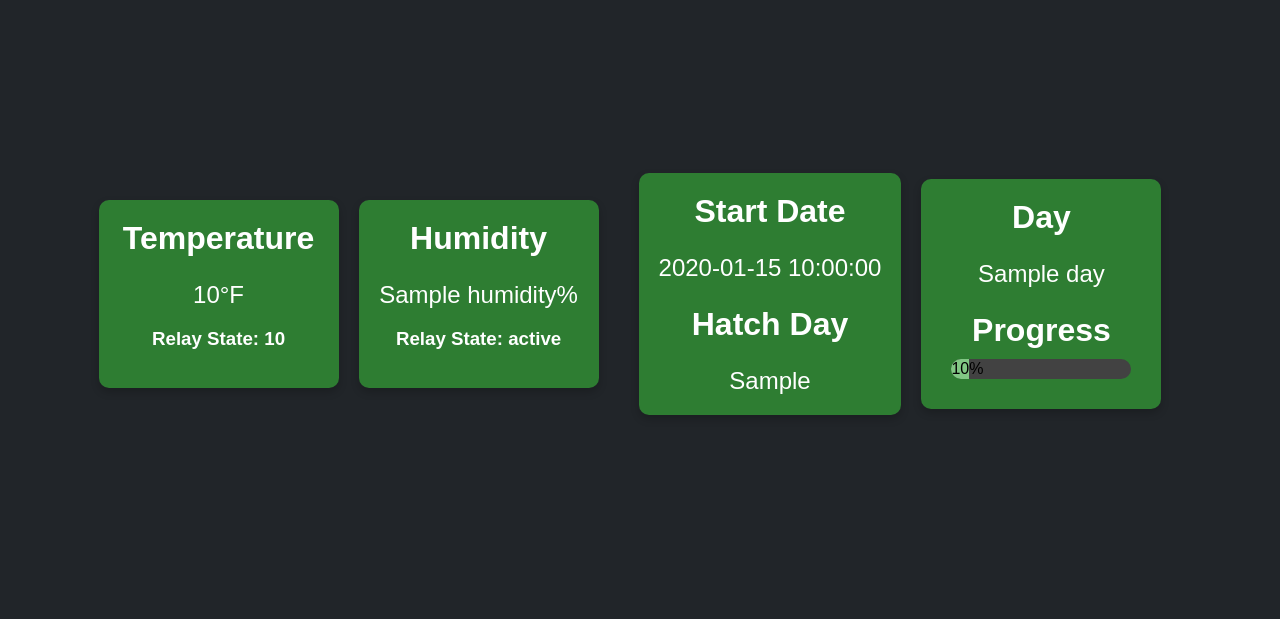
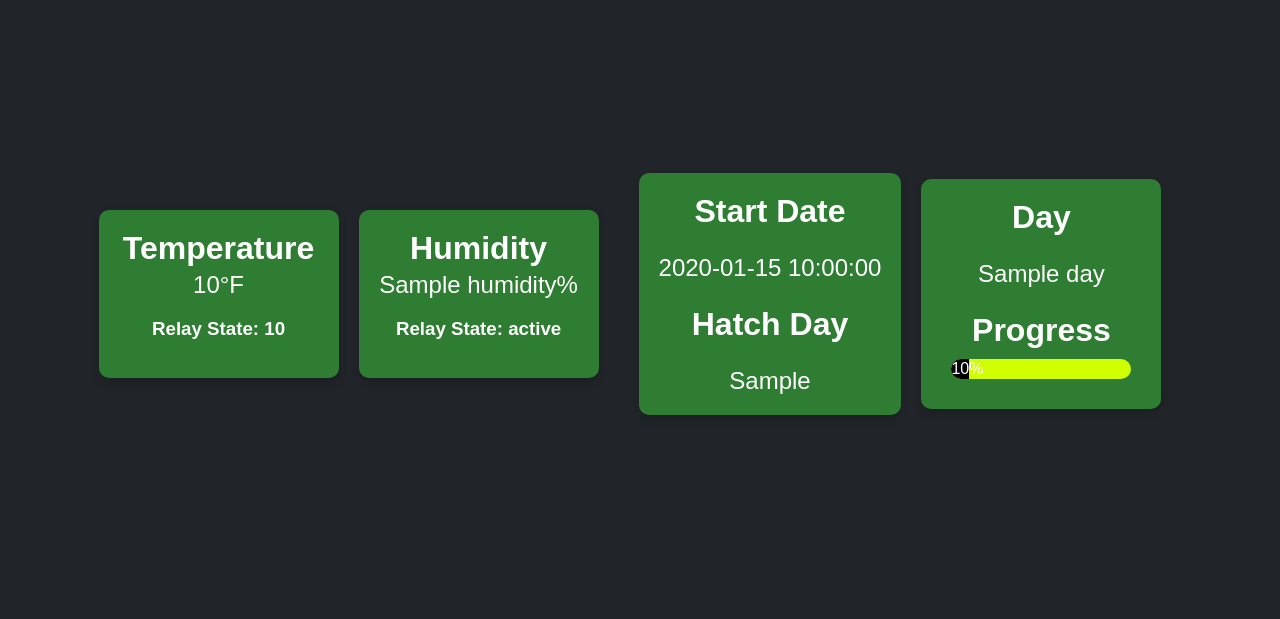
Before and after one commit to rrobert45/Egg_App, a Flask app: template templates/index.html in a window 1280 px wide. Shown: the part 213-832 px from the top of the page. Run offline with Flask 2, Linux system fonts and the light colour scheme; the template is opened without the code that fills it: most values are stand-ins (such as "Sample title", 1, 10 or a date in 2020); parts of the project's set-up code (start-up, migrations or seed data) failed here and were passed over.

Commit message:
Update index.html

```diff
--- a/templates/index.html
+++ b/templates/index.html
@@ -51,13 +51,21 @@
 			margin-top: 0;
 		}
 
+		.card-body h2 {
+			margin-bottom: 0.25rem;
+		}
+
+		.card-body p {
+			margin-top: 0.25rem;
+		}
+
 		.card p {
 			font-size: 1.5em;
 			margin-bottom: 0;
 		}
 
 		.progress {
-			background-color: #424242;
+			background-color: #d0ff00;
 			border-radius: 10px;
 			height: 20px;
 			margin: 10px;
@@ -65,11 +73,11 @@
 		}
 
 		.progress-bar {
-			background-color: #81c784;
+			background-color: #000000;
 			height: 100%;
 			text-align: center;
 			line-height: 20px;
-			color: rgb(0, 0, 0);
+			color: rgb(255, 255, 255);
 		}
 
 		.card-content {
```
